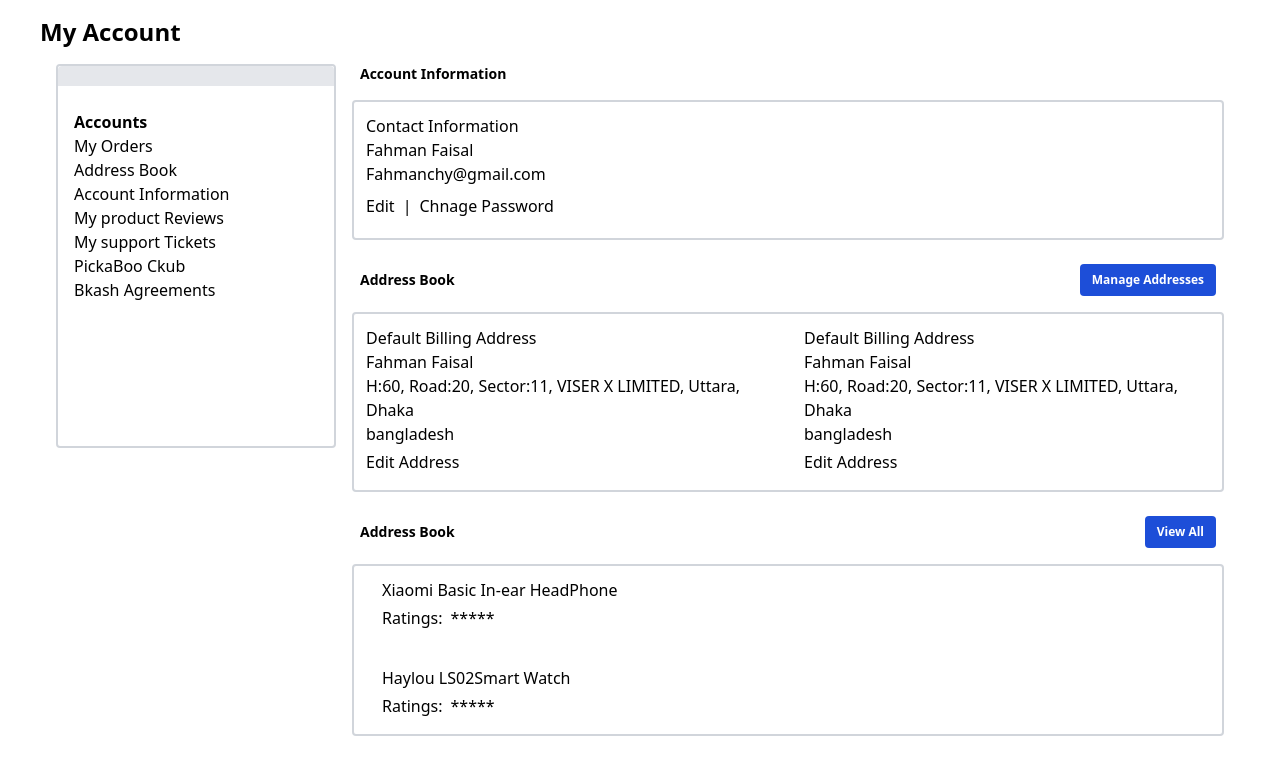
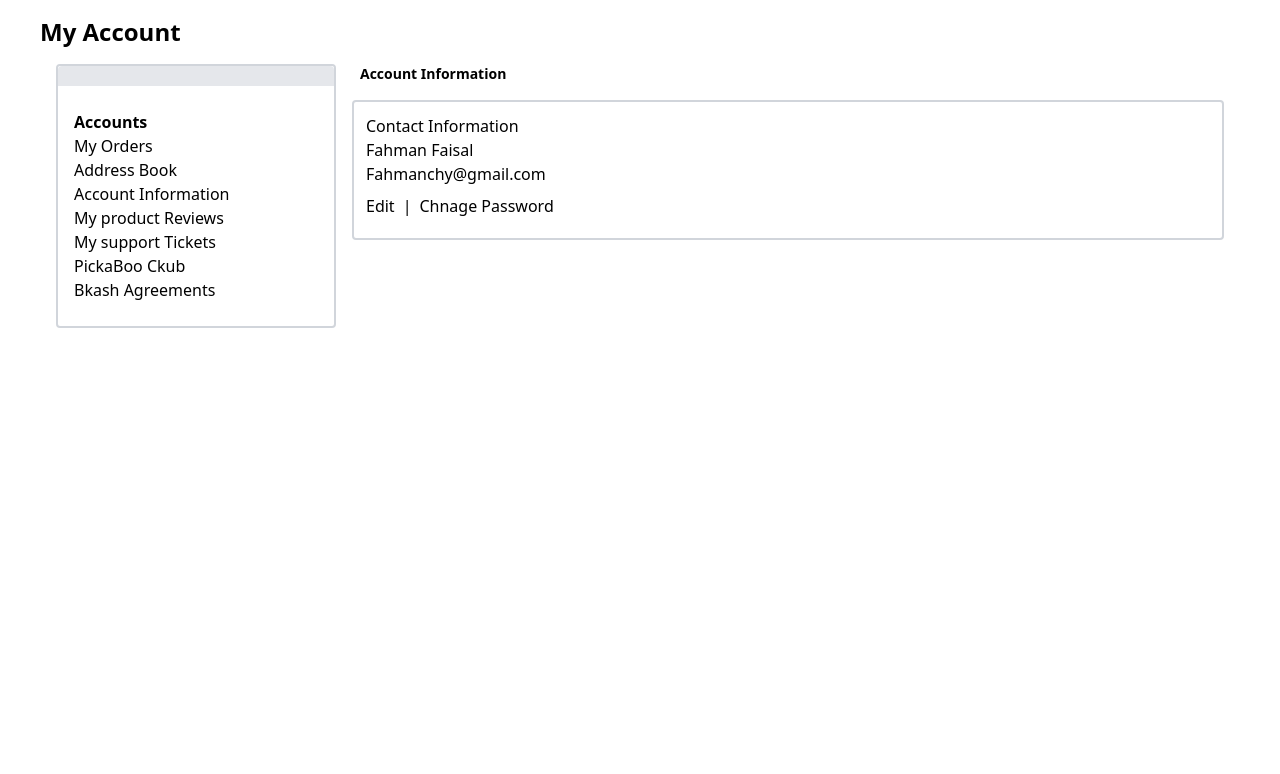
Before and after one commit to fahmanfaisal/ecommerceWithReact, a React (Create React App) app: page / in a window 1280 px wide. Shown: the top 774 px of the page. Built offline with nearby package versions, Linux system fonts and the light colour scheme.

Commit message:
components with useState

```diff
--- /dev/null
+++ b/src/Components/AccountInformation.js
@@ -0,0 +1,25 @@
+import React from 'react'
+
+function AccountInformation() {
+    return (
+        <div>
+                <div class="px-2 pb-4">
+                        <h2 class="text-sm md:text-md font-semibold">Account Information</h2>
+                    </div>
+                    <div class="border-2 border-gray-300 rounded md:flex md:flex-col px-3 py-3">
+                        <div>
+                            <p>Contact Information</p>
+                            <p>Fahman Faisal</p>
+                            <p>Fahmanchy@gmail.com</p>
+                        </div>
+                        <div class="flex py-2">
+                            <div><p>Edit</p></div>
+                            <div class="px-2"><span class="">|</span></div>
+                            <div><p>Chnage Password</p></div>
+                        </div>
+                </div>
+        </div>
+    )
+}
+
+export default AccountInformation
--- /dev/null
+++ b/src/Components/AddressBook.js
@@ -0,0 +1,40 @@
+import React from 'react'
+
+function AddressBook() {
+    return (
+        <div>
+            <div class="px-2 pb-4 flex justify-between items-center">
+                        <div>
+                            <h2 class="text-sm md:text-md font-semibold text-left">Address Book</h2>
+                        </div>
+                        <div>
+                            <p class="px-3 py-2 bg-blue-700 text-xs font-semibold text-white rounded text-center">Manage Addresses</p>
+                        </div>
+                    </div>
+                    <div class="border-2 border-gray-300 rounded md:flex md:flex-col px-3 py-3">
+                        <div class="grid grid-cols-1 md:grid-cols-2 gap-4 md:gap-8">
+                            <div>
+                                <p>Default Billing Address</p>
+                                <p>Fahman Faisal</p>
+                                <p>H:60, Road:20, Sector:11, VISER X LIMITED, Uttara, Dhaka</p>
+                                <p>bangladesh</p>
+                                <p class="py-1">
+                                    Edit Address
+                                </p>
+                            </div>
+                            <div class="py-2 md:py-0">
+                                <p>Default Billing Address</p>
+                                <p>Fahman Faisal</p>
+                                <p>H:60, Road:20, Sector:11, VISER X LIMITED, Uttara, Dhaka</p>
+                                <p>bangladesh</p>
+                                <p class="py-1">
+                                    Edit Address
+                                </p>
+                            </div>
+                        </div>
+                    </div>
+        </div>
+    )
+}
+
+export default AddressBook
--- /dev/null
+++ b/src/Components/MyOrders.js
@@ -0,0 +1,37 @@
+import React from 'react'
+
+
+function MyOrders() {
+    return (
+        <div>
+             <div class="px-2 pb-4 flex justify-between items-center">
+                        <div>
+                            <h2 class="text-sm md:text-md font-semibold text-left">My Orders</h2>
+                        </div>
+                        <div>
+                            <p class="px-3 py-2 bg-blue-700 text-xs font-semibold text-white rounded text-center">View All</p>
+                        </div>
+                    </div>
+                    <div class="border-2 border-gray-300 rounded md:flex md:flex-col px-3 py-3">
+                        <div class="grid grid-rows-1 md:grid-rows-1 gap-4 md:gap-8 px-4">
+                            <div>
+                                <p>Xiaomi Basic In-ear HeadPhone</p>
+                                <div class="flex py-1">
+                                    <div><p>Ratings:</p></div>
+                                    <div class="px-2"><p>*****</p></div>
+                                </div>
+                            </div>
+                            <div>
+                                <p>Haylou LS02Smart Watch</p>
+                                <div class="flex py-1">
+                                    <div><p>Ratings:</p></div>
+                                    <div class="px-2"><p>*****</p></div>
+                                </div>
+                            </div>
+                        </div>
+                </div>
+        </div>
+    )
+}
+
+export default MyOrders
--- a/src/Pages/UserDashboard/UserDashboard.js
+++ b/src/Pages/UserDashboard/UserDashboard.js
@@ -1,7 +1,10 @@
 import React, {useState} from 'react'
+import AccountInformation from '../../Components/AccountInformation'
+import AddressBook from '../../Components/AddressBook'
+import MyOrders from '../../Components/MyOrders'
 
 const UserDashboard = () => {
-    const [active,setActive] = useState(true)
+    const [active,setActive] = useState(0)
     return (
         <div class="container px-10 mx-auto p-4 ">
 
@@ -13,9 +16,9 @@ const UserDashboard = () => {
                     <div class="bg-gray-200 h-5 rounded-tl rounded-tr">
                     </div>
                     <div class="md:flex md:flex-col px-4 py-6">
-                        <p onClick={() => setActive(prevState => !prevState)} class={`cursor-pointer ${active==true ? "font-bold" : "font-normal"}`}>Accounts</p>
-                        <p>My Orders</p>
-                        <p>Address Book</p>
+                        <p onClick={() => setActive(0)} class={`cursor-pointer ${active==0 ? "font-bold" : "font-normal"}`}>Accounts</p>
+                        <p onClick={() => setActive(1)} class={`cursor-pointer ${active==1 ? "font-bold" : "font-normal"}`}>My Orders</p>
+                        <p onClick={() => setActive(2)} class={`cursor-pointer ${active==2 ? "font-bold" : "font-normal"}`}>Address Book</p>
                         <p>Account Information</p>
                         <p>My product Reviews</p>
                         <p>My support Tickets</p>
@@ -28,85 +31,34 @@ const UserDashboard = () => {
 
                 <div className="changeable md:col-span-3">
 
-                {
-                    active == true && <div class=" ">
-                    <div class="px-2 pb-4">
-                        <h2 class="text-sm md:text-md font-semibold">Account Information</h2>
-                    </div>
-                    <div class="border-2 border-gray-300 rounded md:flex md:flex-col px-3 py-3">
-                        <div>
-                            <p>Contact Information</p>
-                            <p>Fahman Faisal</p>
-                            <p>Fahmanchy@gmail.com</p>
-                        </div>
-                        <div class="flex py-2">
-                            <div><p>Edit</p></div>
-                            <div class="px-2"><span class="">|</span></div>
-                            <div><p>Chnage Password</p></div>
-                        </div>
-                    </div>
+                {/* {
+                    active == 0 && <div class=" ">
+
+                    <AccountInformation/>
 
                     <br/>
-                    <div class="px-2 pb-4 flex justify-between items-center">
-                        <div>
-                            <h2 class="text-sm md:text-md font-semibold text-left">Address Book</h2>
-                        </div>
-                        <div>
-                            <p class="px-3 py-2 bg-blue-700 text-xs font-semibold text-white rounded text-center">Manage Addresses</p>
-                        </div>
-                    </div>
-                    <div class="border-2 border-gray-300 rounded md:flex md:flex-col px-3 py-3">
-                        <div class="grid grid-cols-1 md:grid-cols-2 gap-4 md:gap-8">
-                            <div>
-                                <p>Default Billing Address</p>
-                                <p>Fahman Faisal</p>
-                                <p>H:60, Road:20, Sector:11, VISER X LIMITED, Uttara, Dhaka</p>
-                                <p>bangladesh</p>
-                                <p class="py-1">
-                                    Edit Address
-                                </p>
-                            </div>
-                            <div class="py-2 md:py-0">
-                                <p>Default Billing Address</p>
-                                <p>Fahman Faisal</p>
-                                <p>H:60, Road:20, Sector:11, VISER X LIMITED, Uttara, Dhaka</p>
-                                <p>bangladesh</p>
-                                <p class="py-1">
-                                    Edit Address
-                                </p>
-                            </div>
-                        </div>
-                    </div>
+
+                    <AccountInformation/>
 
                     <br/>
-                    <div class="px-2 pb-4 flex justify-between items-center">
-                        <div>
-                            <h2 class="text-sm md:text-md font-semibold text-left">Address Book</h2>
-                        </div>
-                        <div>
-                            <p class="px-3 py-2 bg-blue-700 text-xs font-semibold text-white rounded text-center">View All</p>
-                        </div>
+                   {
+                        <MyOrders />
+                    }
                     </div>
-                    <div class="border-2 border-gray-300 rounded md:flex md:flex-col px-3 py-3">
-                        <div class="grid grid-rows-1 md:grid-rows-1 gap-4 md:gap-8 px-4">
-                            <div>
-                                <p>Xiaomi Basic In-ear HeadPhone</p>
-                                <div class="flex py-1">
-                                    <div><p>Ratings:</p></div>
-                                    <div class="px-2"><p>*****</p></div>
-                                </div>
-                            </div>
-                            <div>
-                                <p>Haylou LS02Smart Watch</p>
-                                <div class="flex py-1">
-                                    <div><p>Ratings:</p></div>
-                                    <div class="px-2"><p>*****</p></div>
-                                </div>
-                            </div>
-                        </div>
-                    </div>
-                </div>
+                } */}
+
+                {
+                    active == 0 && <AccountInformation/>
                 }
+
+                {
+                    active == 1 && <MyOrders/>
+                }
+
+                {
+                    active == 2 && <AddressBook/>
+                }
+
                 </div>
             </div>
         </div>
```
Also changed, not shown: 2 other files (tests, documents, lock files or other folders).
